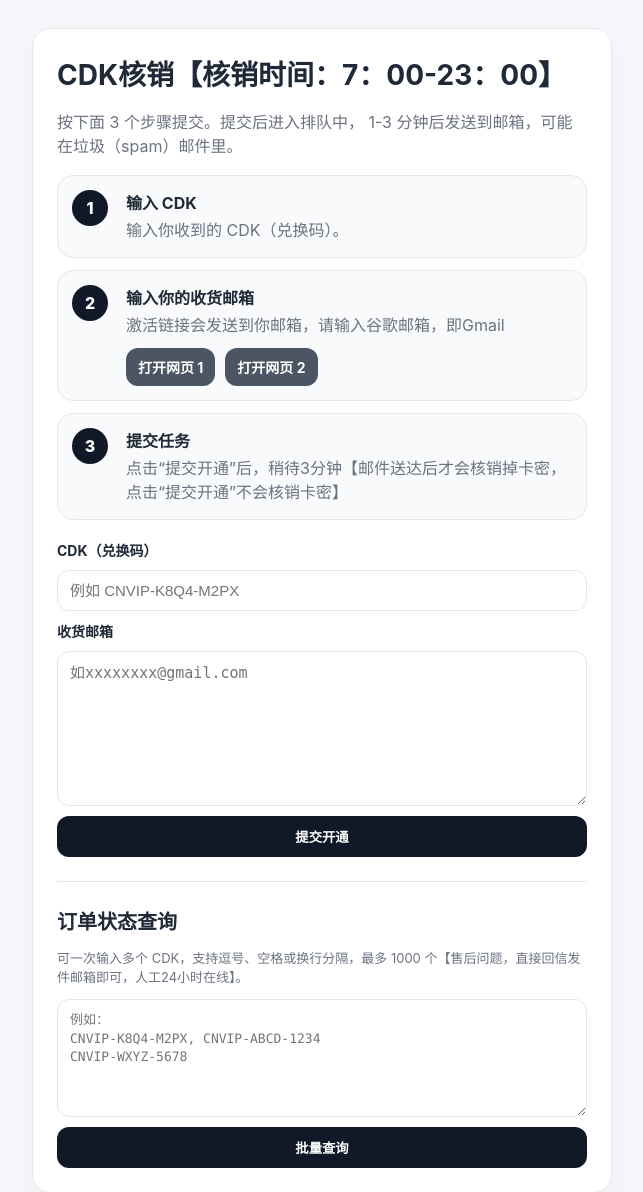
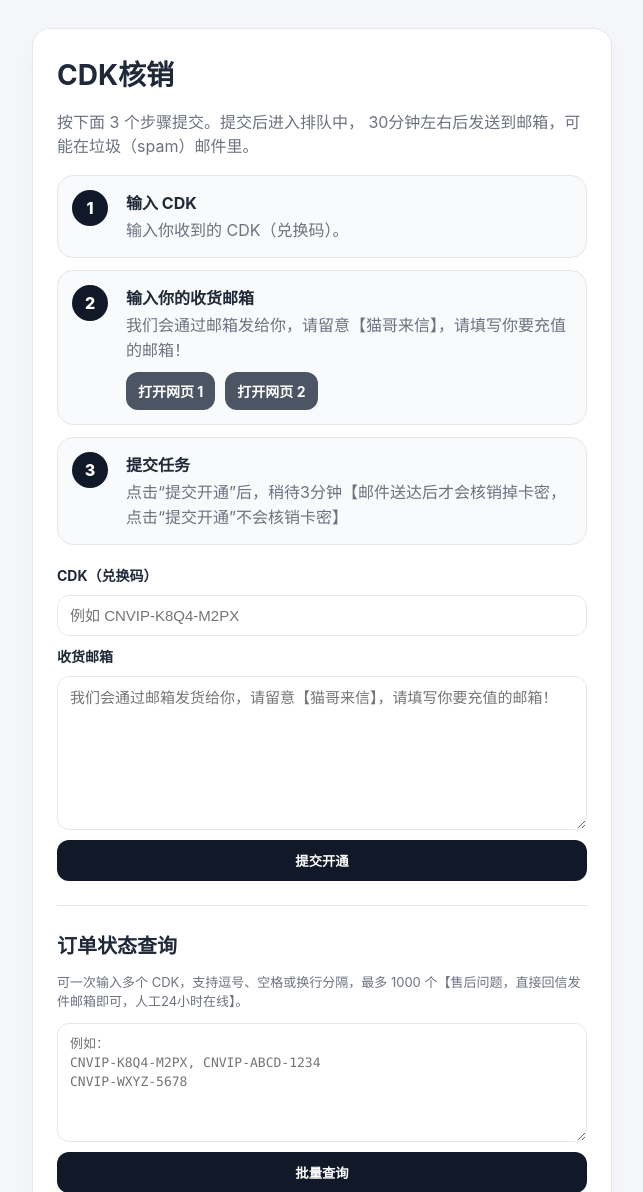
Before and after one commit to chennuo2233-png/vip-cdk-center, a Flask app: page /redeem in a window 1280 px wide. Shown: the part 49-1241 px from the top of the page, without its empty margins (318-961 px from the left). Run offline with Flask 3, Linux system fonts and the light colour scheme; data comes from the database, SQL or seed files in the repository; data that the repository does not hold is empty.

Commit message:
Update redeem page content and instructionsz

```diff
--- a/templates/redeem.html
+++ b/templates/redeem.html
@@ -2,8 +2,8 @@
 {% set title = '用户兑换' %}
 {% block content %}
 <section class="card narrow redeem-card">
-  <h1>CDK核销【核销时间：7：00-23：00】</h1>
-  <p class="muted">按下面 3 个步骤提交。提交后进入排队中， 1-3 分钟后发送到邮箱，可能在垃圾（spam）邮件里。</p>
+  <h1>CDK核销</h1>
+  <p class="muted">按下面 3 个步骤提交。提交后进入排队中， 30分钟左右后发送到邮箱，可能在垃圾（spam）邮件里。</p>
 
   <div class="steps-flow" aria-label="兑换流程">
     <div class="step-item">
@@ -17,7 +17,7 @@
       <div class="step-num">2</div>
       <div>
         <h2>输入你的收货邮箱</h2>
-        <p>激活链接会发送到你邮箱，请输入谷歌邮箱，即Gmail</p>
+        <p>我们会通过邮箱发给你，请留意【猫哥来信】，请填写你要充值的邮箱！</p>
         <div class="step-buttons">
           <a class="button secondary" href="{{ step2_login_url }}" target="_blank" rel="noopener noreferrer">{{ step2_login_label }}</a>
           <a class="button secondary" href="{{ step2_copy_url }}" target="_blank" rel="noopener noreferrer">{{ step2_copy_label }}</a>
@@ -43,7 +43,7 @@
     <label>CDK（兑换码）</label>
     <input name="proxy_code" placeholder="例如 CNVIP-K8Q4-M2PX" required>
     <label>收货邮箱</label>
-    <textarea name="token" rows="6" placeholder="如xxxxxxxx@gmail.com" required></textarea>
+    <textarea name="token" rows="6" placeholder="我们会通过邮箱发货给你，请留意【猫哥来信】，请填写你要充值的邮箱！" required></textarea>
     <button type="submit">提交开通</button>
   </form>
 
```
